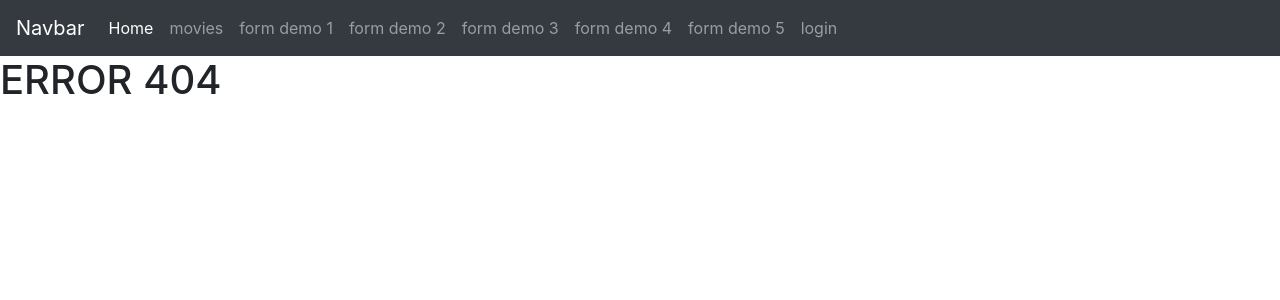
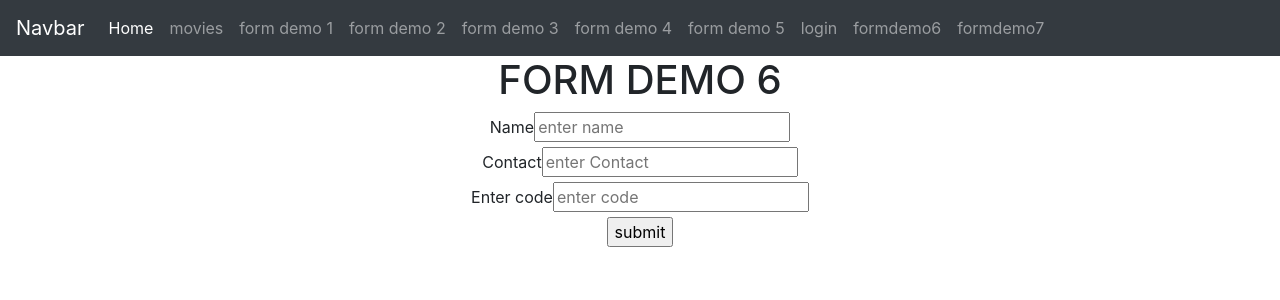
Before and after one commit to samirvithlani/internship_mern_2025_react, a React (Vite) app: page /formdemo6 in a window 1280 px wide. Before the commit this address had no page. Shown: the top 300 px of the page. Built offline with nearby package versions, Linux system fonts and the light colour scheme.

Commit message:
form output

```diff
--- a/src/App.jsx
+++ b/src/App.jsx
@@ -25,6 +25,8 @@ import { FormDemo3 } from "./components/forms/FormDemo3";
 import { FormDemo4 } from "./components/forms/FormDemo4";
 import { FormDemo5 } from "./components/forms/FormDemo5";
 import { LoginForm } from "./components/forms/LoginForm";
+import { FormDemo6 } from "./components/forms/FormDemo6";
+import { FormDemo7 } from "./components/forms/FormDemo7";
 
 function App() {
   //js
@@ -45,6 +47,8 @@ function App() {
         <Route path ="/formdemo4" element ={<FormDemo4/>}></Route>
         <Route path="/formdemo5" element = {<FormDemo5/>}></Route>
         <Route path="/login" element = {<LoginForm/>}></Route>
+        <Route path="/formdemo6" element ={<FormDemo6/>}></Route>
+        <Route path="/formdemo7" element ={<FormDemo7/>}></Route>
         {/* <Route path="/*" element = {<h1>NO PAGE</h1>}></Route> */}
         <Route path="/*" element ={<Error404/>}></Route>
       </Routes>
--- a/src/components/Navbar.jsx
+++ b/src/components/Navbar.jsx
@@ -63,6 +63,16 @@ export const Navbar = () => {
                 login
               </Link>
             </li>
+            <li class="nav-item">
+            <Link class="nav-link" to="/formdemo6">
+                formdemo6
+              </Link>
+            </li>
+            <li class="nav-item">
+            <Link class="nav-link" to="/formdemo7">
+                formdemo7
+              </Link>
+            </li>
           </ul>
         </div>
       </nav>
--- /dev/null
+++ b/src/components/forms/FormDemo6.jsx
@@ -0,0 +1,68 @@
+import React from 'react'
+import { useForm } from 'react-hook-form'
+
+export const FormDemo6 = () => {
+
+
+    const {register,handleSubmit,formState:{errors}} =useForm()
+    const submitHandler = (data)=>{
+        console.log(data)
+    }
+
+    const validationSchema = {
+        nameValidator:{
+            required:{
+                value:true,
+                message:"Name is Required*"
+            }
+        },
+        contactValidator:{
+            //regex
+            pattern:{
+                //8
+                value:/[6-9]{1}[0-9]{9}/,
+                message:"contact is not valid*"
+            }
+
+        },
+        //ok
+        codeValidator:{
+            validate:(value)=>{
+                //value  == ok
+                return  value == "royal" || "code must be royal"
+            }
+        }
+    }
+
+  return (
+    <div style={{textAlign:"center"}}>
+        <h1>FORM DEMO 6</h1>
+        <form onSubmit={handleSubmit(submitHandler)}>
+            <div>
+                <label>Name</label>
+                <input type='text' placeholder='enter name' {...register("name",validationSchema.nameValidator)}></input>
+                <span style={{color:"red"}}>{errors.name?.message}</span>
+            </div>
+            <div>
+                <label>Contact</label>
+                <input type='text' placeholder='enter Contact' {...register("contact",validationSchema.contactValidator)}></input>
+                <span style={{color:"red"}}>
+                    {
+                        errors.contact?.message
+                    }
+                </span>
+            </div>
+            <div>
+                <label>Enter code</label>
+                <input type='text' placeholder='enter code' {...register("code",validationSchema.codeValidator)}></input>
+                {
+                    errors.code?.message
+                }
+            </div>
+            <div>
+                <input type='submit' value="submit"></input>
+            </div>
+        </form>
+    </div>
+  )
+}
--- /dev/null
+++ b/src/components/forms/FormDemo7.jsx
@@ -0,0 +1,55 @@
+import React, { useState } from 'react'
+import { useForm } from 'react-hook-form'
+
+export const FormDemo7 = () => {
+
+    //const {register,handleSubmit} = useForm({})
+    const {register,handleSubmit} = useForm({name:"",greet:"",birthDate:""})
+    const [output,setOutput]=useState()
+    const [isSubbmied, setisSubbmied] = useState(false)
+
+    const submitHandler = (data)=>{
+        console.log(data)
+        //{....,color:"#ffff"}
+        setisSubbmied(true)
+        setOutput(data) //data -->{} --.output {...,color:"#ffff"}
+    }
+
+  return (
+    <div style={{textAlign:"center"}}>
+        <h1>FORM DEMO 7</h1>
+
+        <form onSubmit={handleSubmit(submitHandler)}>
+            <div>
+                <label>NAMe</label>
+                <input type='text' {...register("name")}></input>
+            </div>
+            <div>
+                <label>Birth Date</label>
+                <input type='date' {...register("birthDate")}></input>
+            </div>
+            <div>
+                <label>Greetings</label>
+                <input type='text' {...register("greet")}></input>
+            </div>
+            <div>
+                <label>COLOR</label>
+                <input type='color' {...register("color")}></input>
+            </div>
+            <div>
+                <input type='submit' value="wish"></input>
+            </div>
+        </form>
+        {
+            isSubbmied == true ?
+            <div style={{color:output.color}}>
+            <h1>Name :{output?.name}</h1>
+            <h2>Greet: {output?.greet}</h2>
+            <h2>BirthDate :{output?.birthDate}</h2>
+        </div>
+        :""
+        }
+
+    </div>
+  )
+}
```
Also changed, not shown: th.txt.
